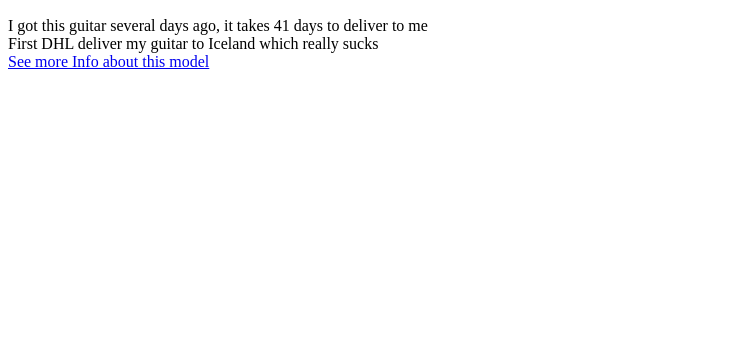
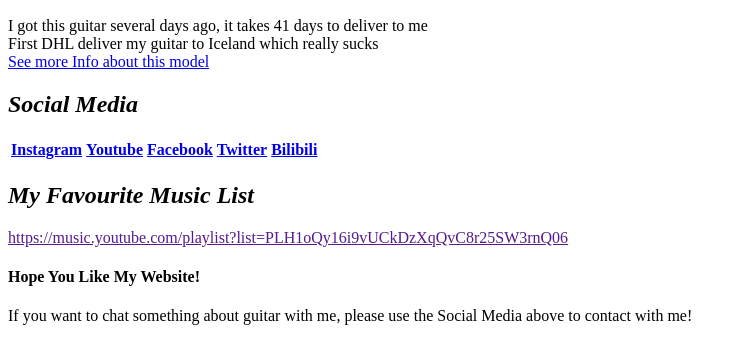
Before and after one commit to haotai-xiong/Metalcore_Fan_Website, a plain HTML site: page index.html in a window 1280 px wide. Shown: the part 289-652 px from the top of the page, without its empty margins (0-746 px from the left). Drawn offline with Linux system fonts and the light colour scheme.

Commit message:
2nd commit

```diff
--- a/index.html
+++ b/index.html
@@ -1,7 +1,12 @@
+
 <!DOCTYPE html>
 <html>
 <head>
-
+    <style>
+        p {
+            color:rgb(rgb(194, 67, 199))
+        }
+    </style>
 </head>
 
 <body>
@@ -10,7 +15,7 @@
     <p>
         Hi Grand Guests, my name is Haotai Xiong, you can call me Harry
         <br>I am an International student who studying Computer Games Development at ITCarlow
-        <br>I really enjoy playing guitars.
+        <br>I really enjoy playing guitars and I also upload some cover videos about.
     </p>
 
     <h2>
@@ -24,6 +29,27 @@
         <br><a href="https://www.prsguitars.com/index.php/electrics/model/custom_24_08_2020">
             See more Info about this model</a>
     </p>
+
+    <h2>
+        <em>Social Media</em>
+    </h2>
+    <table>
+        <thead>
+            <th><a href="https://www.instagram.com/hairybear515/">Instagram</a></th>
+            <th><a href="https://www.youtube.com/channel/UCK1zMSUB4IdwlRtwZUEgSew?view_as=subscriber">Youtube</a></th>
+            <th><a href="https://www.facebook.com/profile.php?id=100022926496600">Facebook</a></th>
+            <th><a href="https://twitter.com/HairyBear515">Twitter</a></th>
+            <th><a href="https://space.bilibili.com/4569892">Bilibili</a></th>
+        </thead>
+    </table>
+    <h2>
+        <em>My Favourite Music List</em>
+    </h2>
+        <p>
+        <a href>https://music.youtube.com/playlist?list=PLH1oQy16i9vUCkDzXqQvC8r25SW3rnQ06</a>
+        </p>
+    <h4>Hope You Like My Website!</h4>
+    <p>If you want to chat something about guitar with me, please use the Social Media above to contact with me!</p>
 </body>
 
 </html>
```
